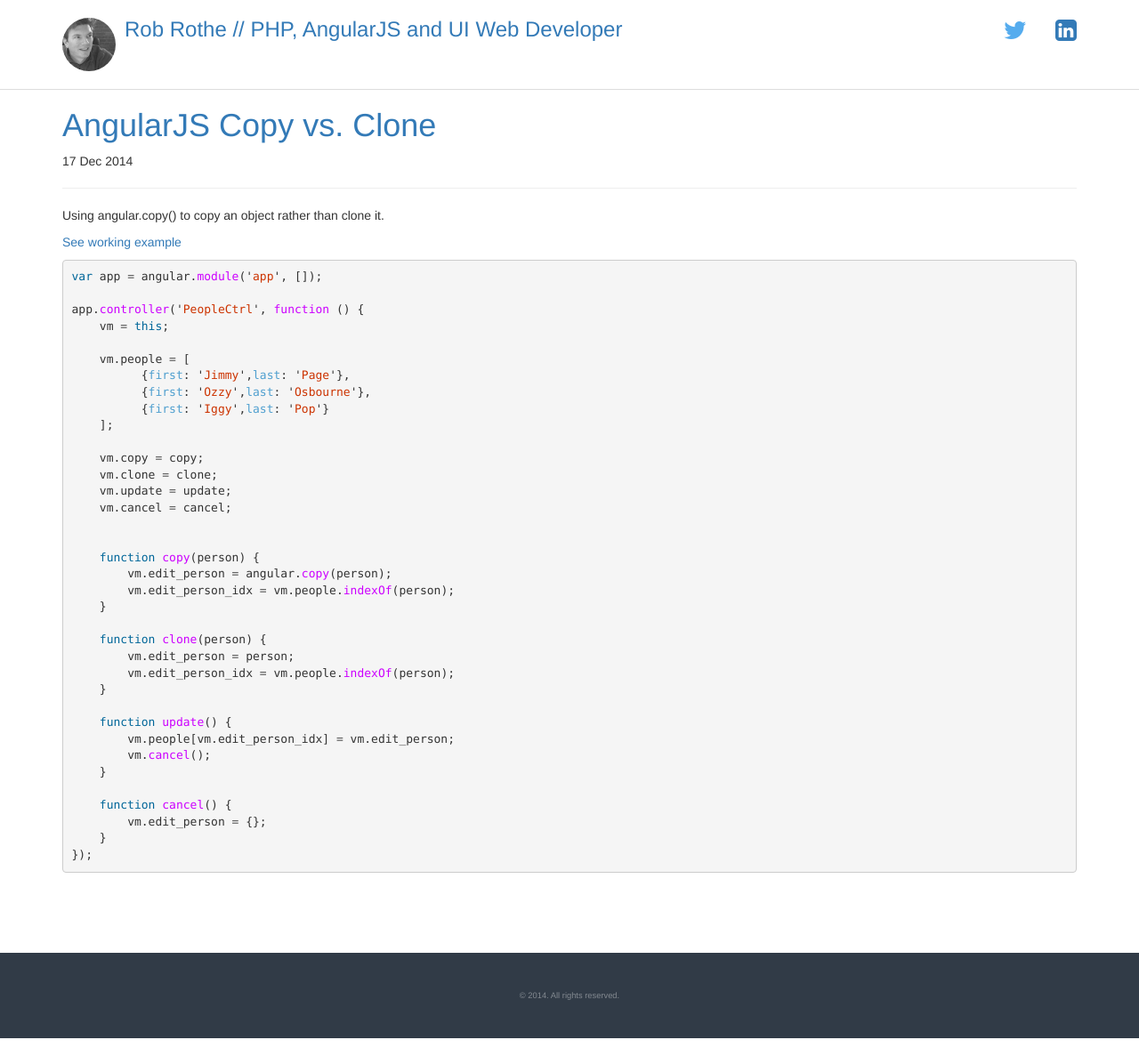
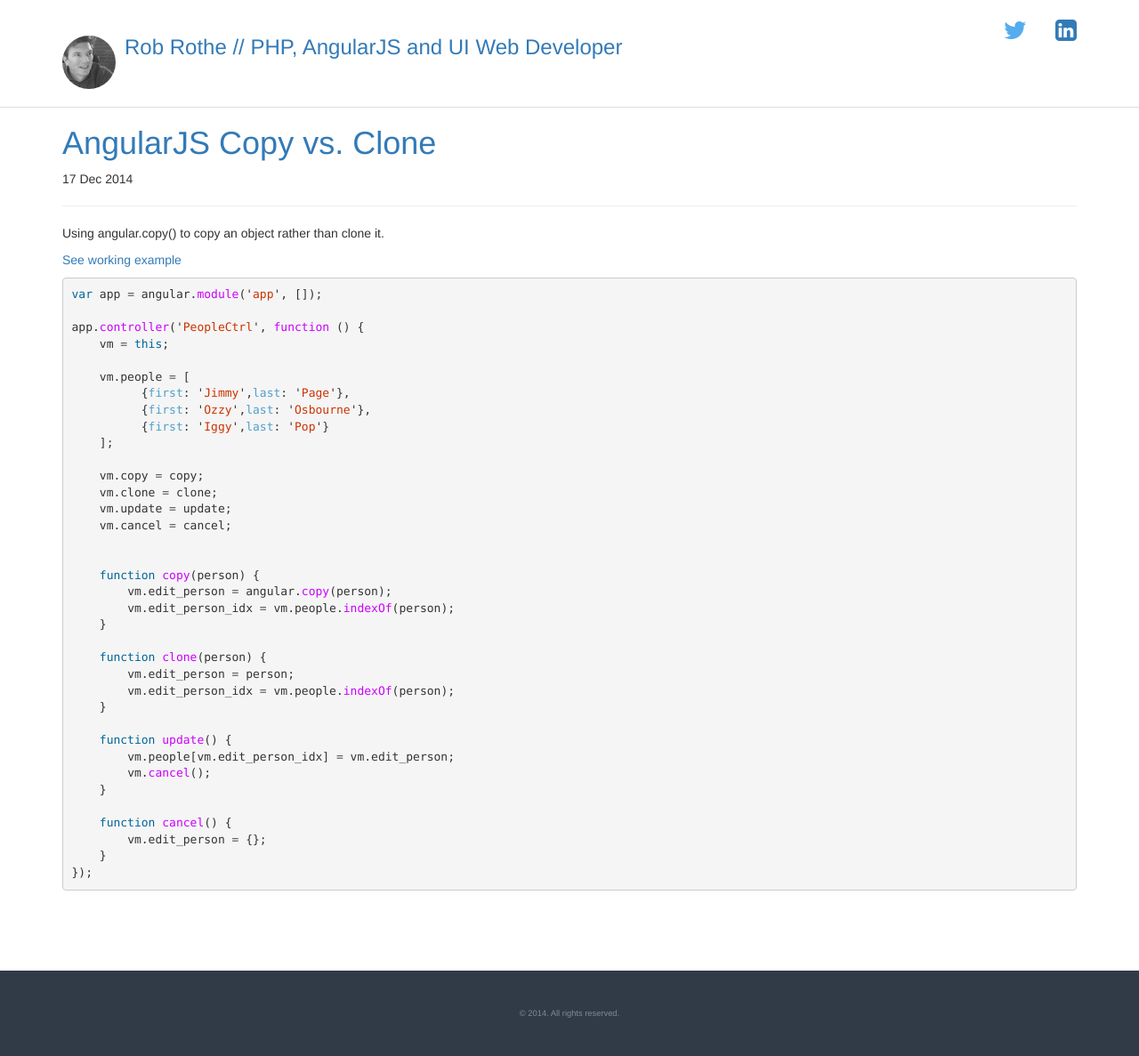
Before and after one commit to robrothedev/robrothedev.github.io, a Jekyll site: the page built from index.html, in a window 1280 px wide. Shown: the whole page at 89% size. Built offline with Jekyll 4.4.1, drawn with Linux system fonts in a browser that asks for light colours; nearby versions of some CDN libraries; the list of posts is cut into pages by our own code.

Commit message:
Updating

```diff
--- a/public/css/site.css
+++ b/public/css/site.css
@@ -9,6 +9,7 @@ body {
 
 .masthead h3 {
   margin:0;
+  margin-top:20px;
 }
 
 .masthead-icons {
```
